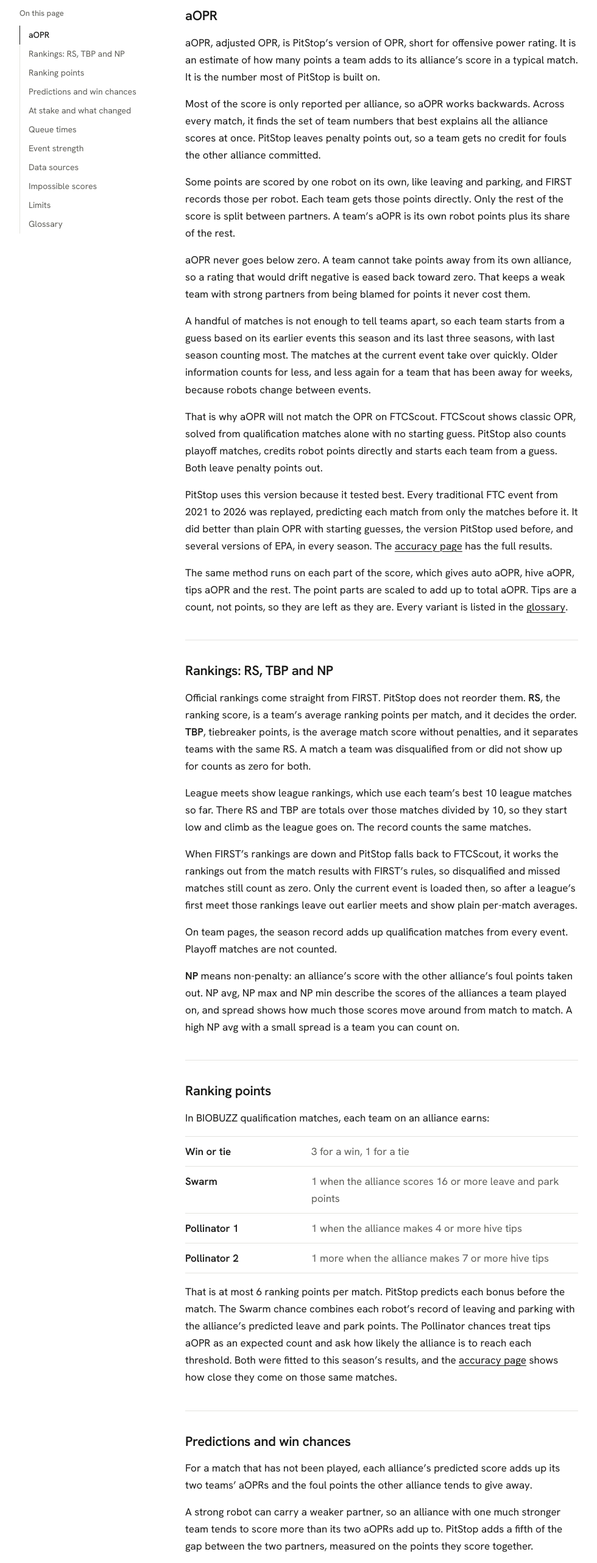
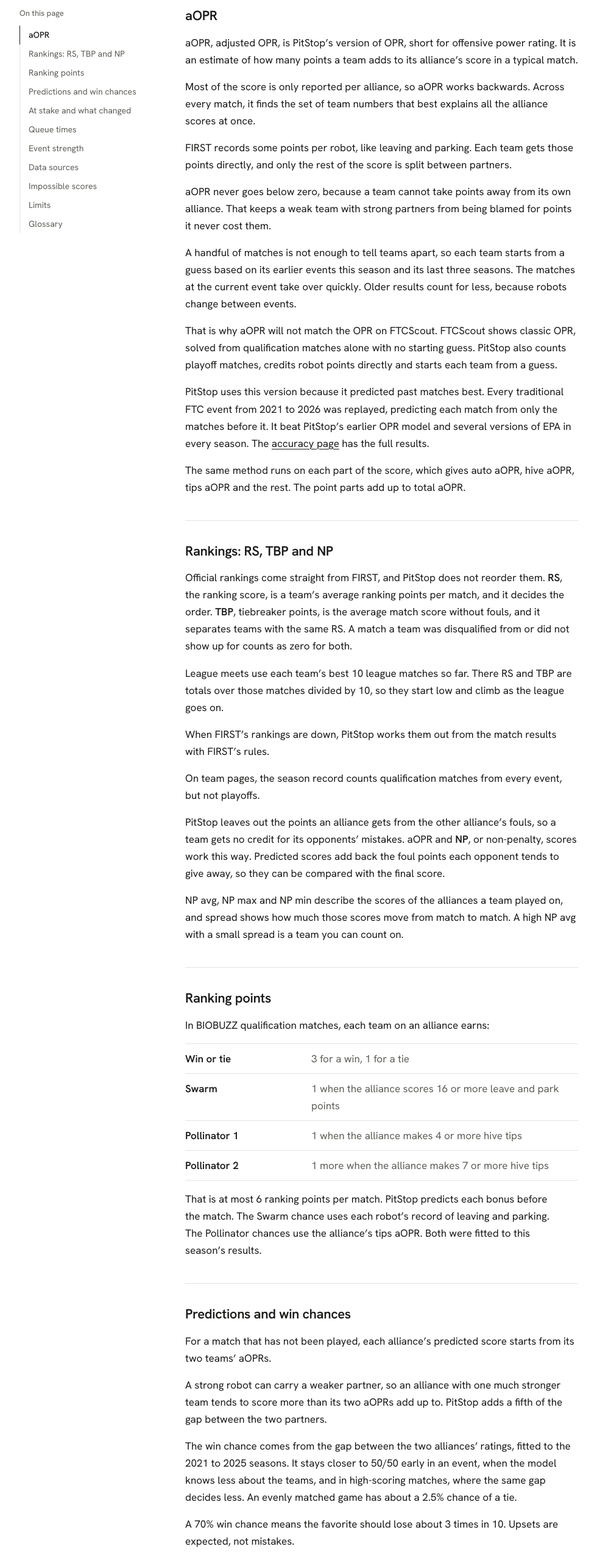
Before and after one commit to nesetkab/ftc-pitstop, a SvelteKit app: page /about in a window 1280 px wide. Shown: the part 140-2703 px from the top of the page at 61% size, without its empty margins (42-1022 px from the left). Built offline with nearby package versions, Linux system fonts and the light colour scheme; a web font is replaced by a local one.

Commit message:
fix: tighten about page and glossary

```diff
--- a/src/routes/(app)/about/+page.svelte
+++ b/src/routes/(app)/about/+page.svelte
@@ -6,8 +6,8 @@
 		ABOUT_TITLE,
 		type AboutSectionId
 	} from '#lib/components/about/sections.ts';
-	import { DEEP, TOP } from '#lib/components/event/strength.ts';
-	import { BUNDLE_INTERVAL, QUEUE_INTERVAL } from '#lib/components/pit/poll.ts';
+	import { TOP } from '#lib/components/event/strength.ts';
+	import { BUNDLE_INTERVAL } from '#lib/components/pit/poll.ts';
 	import { QUEUE_EARLIEST, QUEUE_MATCHES_AHEAD } from '#lib/components/pit/queue.ts';
 	import { GLOSSARY, termId } from '#lib/format/glossary.ts';
 	import { fixed, integer } from '#lib/format/number.ts';
@@ -95,82 +95,74 @@
 			{@render heading('opr')}
 			<p>
 				aOPR, adjusted OPR, is PitStop’s version of OPR, short for offensive power rating. It is an
-				estimate of how many points a team adds to its alliance’s score in a typical match. It is
-				the number most of PitStop is built on.
+				estimate of how many points a team adds to its alliance’s score in a typical match.
 			</p>
 			<p>
 				Most of the score is only reported per alliance, so aOPR works backwards. Across every
 				match, it finds the set of team numbers that best explains all the alliance scores at once.
-				PitStop leaves penalty points out, so a team gets no credit for fouls the other alliance
-				committed.
 			</p>
 			<p>
-				Some points are scored by one robot on its own, like leaving and parking, and FIRST records
-				those per robot. Each team gets those points directly. Only the rest of the score is split
-				between partners. A team’s aOPR is its own robot points plus its share of the rest.
+				FIRST records some points per robot, like leaving and parking. Each team gets those points
+				directly, and only the rest of the score is split between partners.
 			</p>
 			<p>
-				aOPR never goes below zero. A team cannot take points away from its own alliance, so a
-				rating that would drift negative is eased back toward zero. That keeps a weak team with
-				strong partners from being blamed for points it never cost them.
+				aOPR never goes below zero, because a team cannot take points away from its own alliance.
+				That keeps a weak team with strong partners from being blamed for points it never cost them.
 			</p>
 			<p>
 				A handful of matches is not enough to tell teams apart, so each team starts from a guess
-				based on its earlier events this season and its last three seasons, with last season
-				counting most. The matches at the current event take over quickly. Older information counts
-				for less, and less again for a team that has been away for weeks, because robots change
-				between events.
+				based on its earlier events this season and its last three seasons. The matches at the
+				current event take over quickly. Older results count for less, because robots change between
+				events.
 			</p>
 			<p>
 				That is why aOPR will not match the OPR on FTCScout. FTCScout shows classic OPR, solved from
 				qualification matches alone with no starting guess. PitStop also counts playoff matches,
-				credits robot points directly and starts each team from a guess. Both leave penalty points
-				out.
+				credits robot points directly and starts each team from a guess.
 			</p>
 			<p>
-				PitStop uses this version because it tested best. Every traditional FTC event from 2021 to
-				2026 was replayed, predicting each match from only the matches before it. It did better than
-				plain OPR with starting guesses, the version PitStop used before, and several versions of
-				EPA, in every season. The <a href="/accuracy">accuracy page</a> has the full results.
+				PitStop uses this version because it predicted past matches best. Every traditional FTC
+				event from 2021 to 2026 was replayed, predicting each match from only the matches before it.
+				It beat PitStop’s earlier OPR model and several versions of EPA in every season. The
+				<a href="/accuracy">accuracy page</a> has the full results.
 			</p>
 			<p>
 				The same method runs on each part of the score, which gives auto aOPR, hive aOPR, tips aOPR
-				and the rest. The point parts are scaled to add up to total aOPR. Tips are a count, not
-				points, so they are left as they are. Every variant is listed in the <a href="#glossary"
-					>glossary</a
-				>.
+				and the rest. The point parts add up to total aOPR.
 			</p>
 		</section>
 
 		<section id="rankings" aria-labelledby="rankings-title">
 			{@render heading('rankings')}
 			<p>
-				Official rankings come straight from FIRST. PitStop does not reorder them.
+				Official rankings come straight from FIRST, and PitStop does not reorder them.
 				<dfn>RS</dfn>, the ranking score, is a team’s average ranking points per match, and it
 				decides the order. <dfn>TBP</dfn>, tiebreaker points, is the average match score without
-				penalties, and it separates teams with the same RS. A match a team was disqualified from or
-				did not show up for counts as zero for both.
+				fouls, and it separates teams with the same RS. A match a team was disqualified from or did
+				not show up for counts as zero for both.
 			</p>
 			<p>
-				League meets show league rankings, which use each team’s best 10 league matches so far.
-				There RS and TBP are totals over those matches divided by 10, so they start low and climb as
-				the league goes on. The record counts the same matches.
+				League meets use each team’s best 10 league matches so far. There RS and TBP are totals over
+				those matches divided by 10, so they start low and climb as the league goes on.
 			</p>
 			<p>
-				When FIRST’s rankings are down and PitStop falls back to FTCScout, it works the rankings out
-				from the match results with FIRST’s rules, so disqualified and missed matches still count as
-				zero. Only the current event is loaded then, so after a league’s first meet those rankings
-				leave out earlier meets and show plain per-match averages.
+				When FIRST’s rankings are down, PitStop works them out from the match results with FIRST’s
+				rules.
 			</p>
 			<p>
-				On team pages, the season record adds up qualification matches from every event. Playoff
-				matches are not counted.
+				On team pages, the season record counts qualification matches from every event, but not
+				playoffs.
 			</p>
 			<p>
-				<dfn>NP</dfn> means non-penalty: an alliance’s score with the other alliance’s foul points taken
-				out. NP avg, NP max and NP min describe the scores of the alliances a team played on, and spread
-				shows how much those scores move around from match to match. A high NP avg with a small spread
-				is a team you can count on.
+				PitStop leaves out the points an alliance gets from the other alliance’s fouls, so a team
+				gets no credit for its opponents’ mistakes. aOPR and <dfn>NP</dfn>, or non-penalty, scores
+				work this way. Predicted scores add back the foul points each opponent tends to give away,
+				so they can be compared with the final score.
+			</p>
+			<p>
+				NP avg, NP max and NP min describe the scores of the alliances a team played on, and spread
+				shows how much those scores move from match to match. A high NP avg with a small spread is a
+				team you can count on.
 			</p>
 		</section>
 
@@ -197,41 +189,36 @@
 			</dl>
 			<p>
 				That is at most {maxRp} ranking points per match. PitStop predicts each bonus before the match.
-				The Swarm chance combines each robot’s record of leaving and parking with the alliance’s predicted
-				leave and park points. The Pollinator chances treat tips aOPR as an expected count and ask how
-				likely the alliance is to reach each threshold. Both were fitted to this season’s results, and
-				the
-				<a href="/accuracy">accuracy page</a> shows how close they come on those same matches.
+				The Swarm chance uses each robot’s record of leaving and parking. The Pollinator chances use the
+				alliance’s tips aOPR. Both were fitted to this season’s results.
 			</p>
 		</section>
 
 		<section id="predictions" aria-labelledby="predictions-title">
 			{@render heading('predictions')}
 			<p>
-				For a match that has not been played, each alliance’s predicted score adds up its two teams’
-				aOPRs and the foul points the other alliance tends to give away.
+				For a match that has not been played, each alliance’s predicted score starts from its two
+				teams’ aOPRs.
 			</p>
 			<p>
 				A strong robot can carry a weaker partner, so an alliance with one much stronger team tends
 				to score more than its two aOPRs add up to. PitStop adds a fifth of the gap between the two
-				partners, measured on the points they score together.
+				partners.
 			</p>
 			<p>
-				The win chance comes from the gap between the two alliances’ ratings, turned into a
-				percentage by an S-shaped curve fitted to the 2021 to 2025 seasons. The curve stays closer
-				to 50/50 when the model is unsure about the teams, like early in an event, and in
-				high-scoring matches, where the same gap decides less. An evenly matched game has about a
-				{tieChance}% chance of a tie.
+				The win chance comes from the gap between the two alliances’ ratings, fitted to the 2021 to
+				2025 seasons. It stays closer to 50/50 early in an event, when the model knows less about
+				the teams, and in high-scoring matches, where the same gap decides less. An evenly matched
+				game has about a {tieChance}% chance of a tie.
 			</p>
 			<p>
 				A 70% win chance means the favorite should lose about 3 times in 10. Upsets are expected,
-				not mistakes. Replayed on past seasons, the predicted chances lined up with how often teams
-				actually won to within a few percentage points.
+				not mistakes.
 			</p>
 			<p>
 				Teams with no history this season are treated as weaker than average when picking a winner,
-				because that is what the past data shows. For predicted points, a separate estimate without
-				that penalty is used, so new teams’ scores do not come out too low.
+				because that is what past seasons show. That undersells a strong first-year team until it
+				has played a few matches.
 			</p>
 			<p>
 				Rank projections and playoff odds play out the rest of the schedule {integer(SIMULATIONS)}
@@ -243,37 +230,30 @@
 			{@render heading('match-impact')}
 			<h3>What’s at stake</h3>
 			<p>
-				Shown on upcoming qualification matches at events with playoffs. For each team in the match,
-				it gives the chance to finish high enough to be an alliance captain: as things stand now, if
-				they win, and if they lose. PitStop gets these by playing out the rest of the qualification
-				schedule many times, once with this match forced to each result. The wider the gap between
-				the win and loss numbers, the more the match matters to that team.
+				This shows on upcoming qualification matches at events with playoffs. For each team, it
+				gives the chance to finish high enough to be an alliance captain as things stand, with a win
+				and with a loss. The wider the gap between the win and loss numbers, the more the match
+				matters to that team.
 			</p>
 			<h3>What this match changed</h3>
 			<p>
-				Shown on played qualification matches. It lists each team’s rank and aOPR just before and
-				just after the match, so you can see who moved and by how much.
+				This shows on played qualification matches. It lists each team’s rank and aOPR just before
+				and just after the match.
 			</p>
 		</section>
 
 		<section id="queue-times" aria-labelledby="queue-times-title">
 			{@render heading('queue-times')}
 			<p>
-				Events rarely run to the printed schedule. PitStop estimates when each match will start from
-				how the event is actually running: it measures the gaps between the last several matches
-				played, ignores breaks, and moves the rest of the schedule along at that pace. Scheduled
-				breaks, like lunch and overnight, are kept.
+				Events rarely run to the printed schedule. PitStop measures the gaps between the last
+				several matches and moves the rest of the schedule along at that pace. Scheduled breaks,
+				like lunch, are kept.
 			</p>
 			<p>
 				Your queue time is the estimated start of the match {AHEAD_WORDS[QUEUE_MATCHES_AHEAD] ??
 					QUEUE_MATCHES_AHEAD}
 				before yours, but never more than {queueLead} minutes before your own match is expected to start.
-				At events that use Nexus for queueing, Nexus’s own queue times and calls, like now queuing and
-				on deck, come first.
-			</p>
-			<p>
-				The <a href="/accuracy">accuracy page</a> shows how close the start time estimates came on this
-				season’s events, next to the printed schedule.
+				At events that use Nexus for queueing, Nexus’s own queue times and calls come first.
 			</p>
 		</section>
 
@@ -281,19 +261,16 @@
 			{@render heading('event-strength')}
 			<p>
 				<dfn>Strength</dfn> is how tough an event’s field is: the average season aOPR of the {TOP} best
-				rated teams there. The top of the field decides who wins and advances, so a few strong teams count
-				for more than a long tail of new ones.
+				rated teams there. The top of the field decides who wins and advances, so it counts for more than
+				a long tail of new teams.
 			</p>
 			<p>
-				Before and during an event, it uses every registered team. Once the event is over, it uses
-				only the teams that played. Every team is measured by its current season aOPR, so a past
-				event’s strength moves as its teams improve. Teams with no matches yet have no aOPR and are
-				left out.
+				Every team is measured by its current season aOPR, so a past event’s strength moves as its
+				teams improve. Teams with no matches yet are left out.
 			</p>
 			<p>
 				An event needs at least {TOP} rated teams to get a strength. The
-				<a href="/events/strength">strongest events</a> page ranks every event this season, and also
-				shows the top {DEEP} average and the average over every rated team.
+				<a href="/events/strength">strongest events</a> page ranks every event this season.
 			</p>
 		</section>
 
@@ -310,9 +287,8 @@
 				<div>
 					<dt><a href="https://ftcscout.org">FTCScout</a></dt>
 					<dd>
-						Season-wide match history behind season aOPR and world ranks, the season’s event list,
-						and a backup when the FIRST API is slow or down. Event pages say when they are showing
-						FTCScout data.
+						Season match history behind season aOPR and world ranks, and a backup when FIRST is slow
+						or down.
 					</dd>
 				</div>
 				<div>
@@ -330,17 +306,9 @@
 				</div>
 			</dl>
 			<p>
-				During a live event, PitStop checks FIRST for new scores and rankings every 15 to 20
-				seconds, and open event pages refresh themselves every 30 seconds. Pit screens check for new
-				results every {BUNDLE_INTERVAL / 1000} seconds and queue status every {QUEUE_INTERVAL /
+				During a live event, event pages refresh every 30 seconds and pit screens every {BUNDLE_INTERVAL /
 					1000} seconds. Season ratings are rebuilt about once an hour. Scores appear once the event’s
 				scorekeeper sends them to FIRST, so a short delay after a match ends is normal.
-			</p>
-			<p>
-				Teams can show their numbers on a website or GitHub README with a badge, an image at
-				<code>/badge/NUMBER.svg</code>. The Badges section at the bottom of each team page has
-				copy-paste code. Badges are cached for up to an hour, so they can trail the team page a
-				little.
 			</p>
 		</section>
 
@@ -348,13 +316,13 @@
 			{@render heading('impossible-scores')}
 			<p>
 				Now and then a score is entered wrong. In one case a real match was recorded as 7,308 to
-				8,355. Because aOPR solves every match at an event together, a single bad score can throw
-				off every team at that event, and even the season-wide numbers.
+				8,355. Because aOPR solves every match at an event together, one bad score can throw off
+				every team there.
 			</p>
 			<p>
-				So PitStop leaves a match out of its ratings and predictions when an alliance total is above
-				{PLAUSIBLE_SCORE}, or when auto and teleop points do not add up to the non-penalty score.
-				The match still appears in results with its official score. It just does not feed the model.
+				So PitStop leaves a match out of its ratings when an alliance total is above {PLAUSIBLE_SCORE},
+				or when auto and teleop points do not add up to the NP score. The match still appears in
+				results with its official score.
 			</p>
 		</section>
 
@@ -367,24 +335,12 @@
 					get spread across the teams involved.
 				</li>
 				<li>
-					Robot credit only covers points FIRST records per robot, like leaving and parking. Matches
-					without that detail still count, with the whole score split between partners.
-				</li>
-				<li>
 					Early in an event, ratings lean on earlier events and last season. A team that rebuilt its
 					robot will look off for its first few matches.
 				</li>
 				<li>
-					Win chances ignore fouls. They were tested and turned out too random to predict per team.
-				</li>
-				<li>
-					The ratings and win chances were tuned on 2021 to 2025 only, and this season was held out
-					to test them. {GAME_NAME} is new, so ranking point chances, the tie rate and the score spread
-					had to be fitted on this season’s matches. They will settle as more matches are played.
-				</li>
-				<li>
-					Teams with no history are assumed to be weaker than average. That is usually right, but it
-					undersells a strong first-year team until it has played a few matches.
+					{GAME_NAME} is new, so ranking point chances and the tie rate were fitted on this season’s matches.
+					They will settle as more matches are played.
 				</li>
 				<li>
 					The numbers are only as good as what is entered at the event. Corrected scores show up on
@@ -399,10 +355,7 @@
 
 		<section id="glossary" aria-labelledby="glossary-title">
 			{@render heading('glossary')}
-			<p>
-				Every short label used in PitStop’s tables. Hover over one in a table to see it, or tap it
-				to come here.
-			</p>
+			<p>Every short label used in PitStop’s tables.</p>
 			<dl class="glossary">
 				{#each glossary as [term, text] (term)}
 					<div id={termId(term)}>
```
Also changed, not shown: src/lib/format/glossary.ts (+7 -7 lines).
